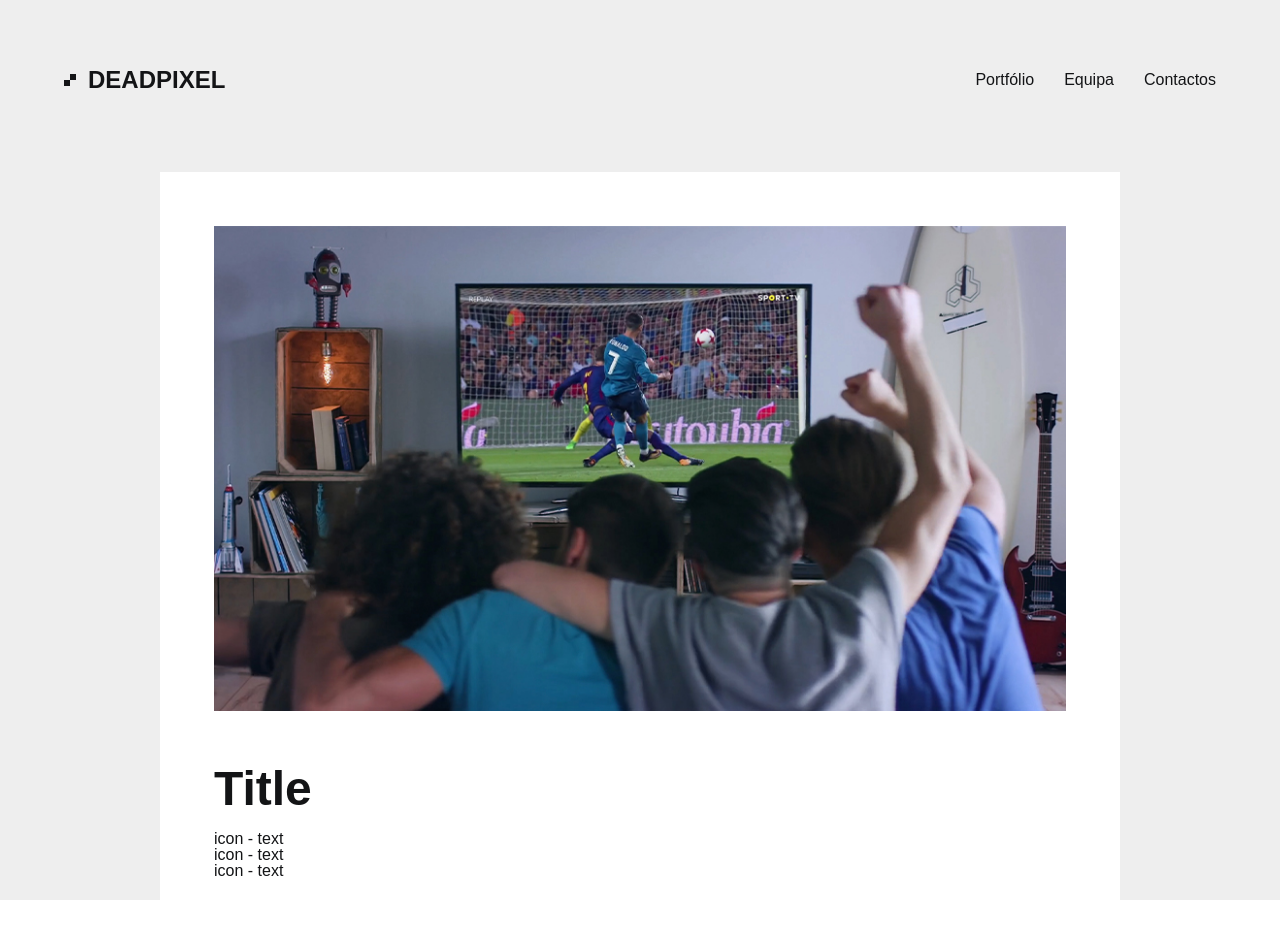
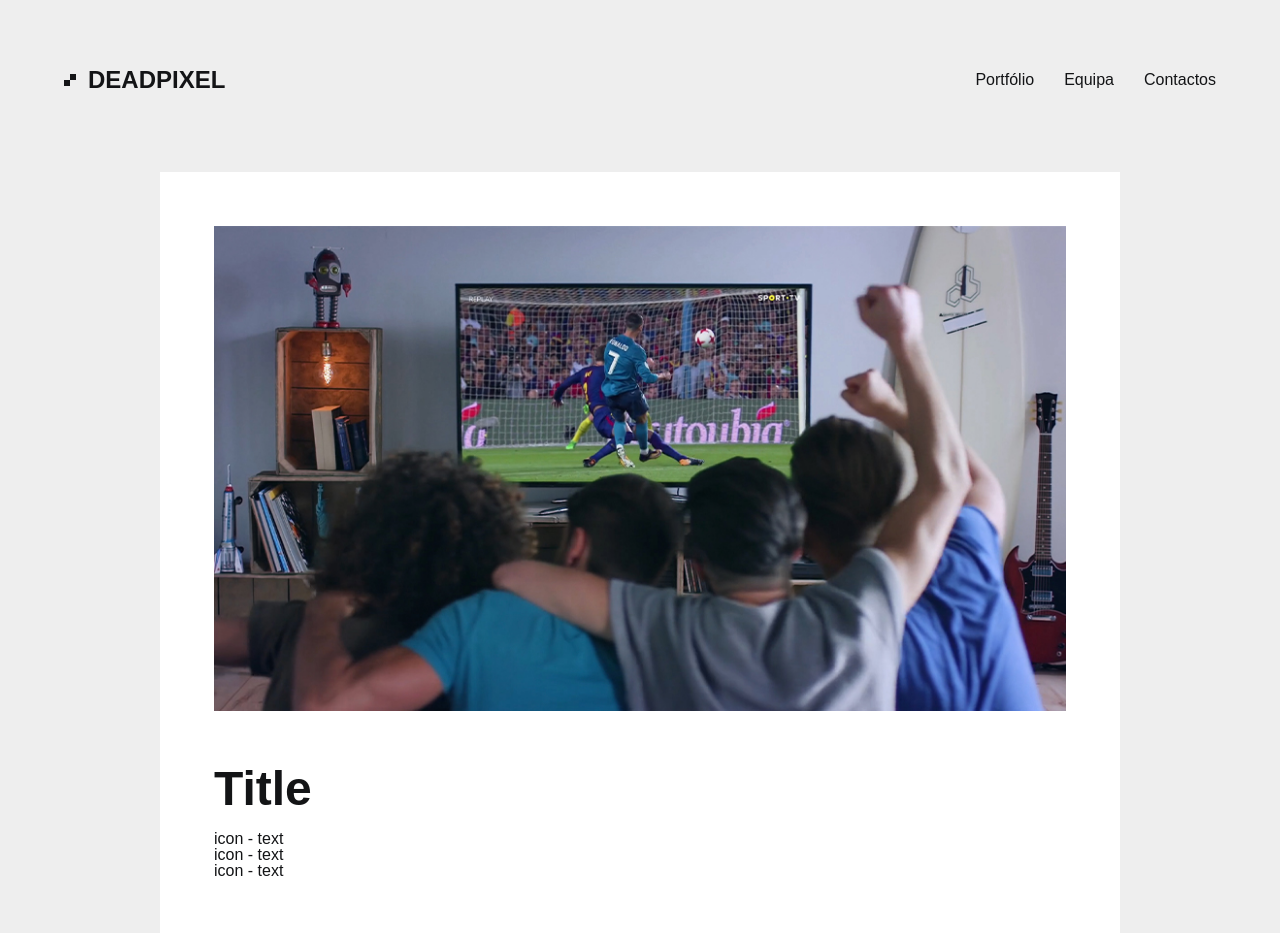
Before and after one commit to deadpixel-pt/deadpixel-pt.github.io, a Jekyll site: the page built from detail.md, in a window 1280 px wide. Built offline with Jekyll 4.4.1, drawn with Linux system fonts in a browser that asks for light colours; some web fonts are replaced.

Commit message:
background color fix

```diff
--- a/_layouts/detail.html
+++ b/_layouts/detail.html
@@ -1,7 +1,7 @@
 <!DOCTYPE html>
 {% include head.html %}
 
-<body>
+<body class="detail">
     <div class="app detail">
         <div class="top-bar">
             <header class="top-nav">
--- a/sass/_base.scss
+++ b/sass/_base.scss
@@ -43,8 +43,13 @@
 }
 
 body {
+	background-color: $backgroundColor;
 	color: $textColor;
 	font-family: Source_Sans_Pro, Arial, Helvetica, sans-serif;
+
+	&.detail {
+		background-color: $backgroundColorDetail;
+	}
 }
 
 img {
@@ -139,11 +144,8 @@
 .app {
 	position: relative;
 	height: 100%;
-	background-color: $backgroundColor;
 
 	&.detail {
-		background-color: $backgroundColorDetail;
-
 		.hero {
 			padding: 0 0 ($baseSpacing * 9px) 0;
 		}
```
